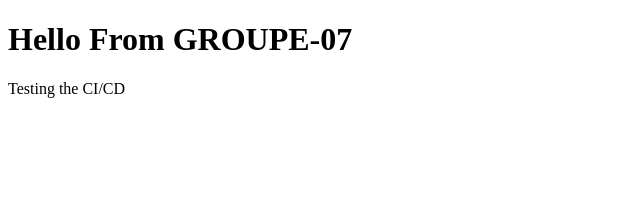
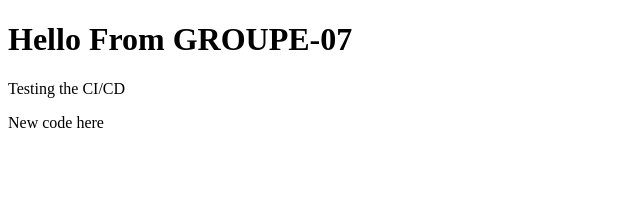
Before and after one commit to ethinot/bilan-co2, a Vue app in the folder frontend/: page / in a window 1280 px wide. Shown: the top 204 px of the page, without its empty margins (0-640 px from the left). Built offline with nearby package versions, Linux system fonts and the light colour scheme.

Commit message:
added new code

```diff
--- a/frontend/src/components/HelloWorld.vue
+++ b/frontend/src/components/HelloWorld.vue
@@ -1,6 +1,7 @@
 <template>
   <h1>Hello From GROUPE-07</h1>
   <p>Testing the CI/CD</p>
+  <p>New code here</p>
 </template>
 
 <style scoped></style>
```
